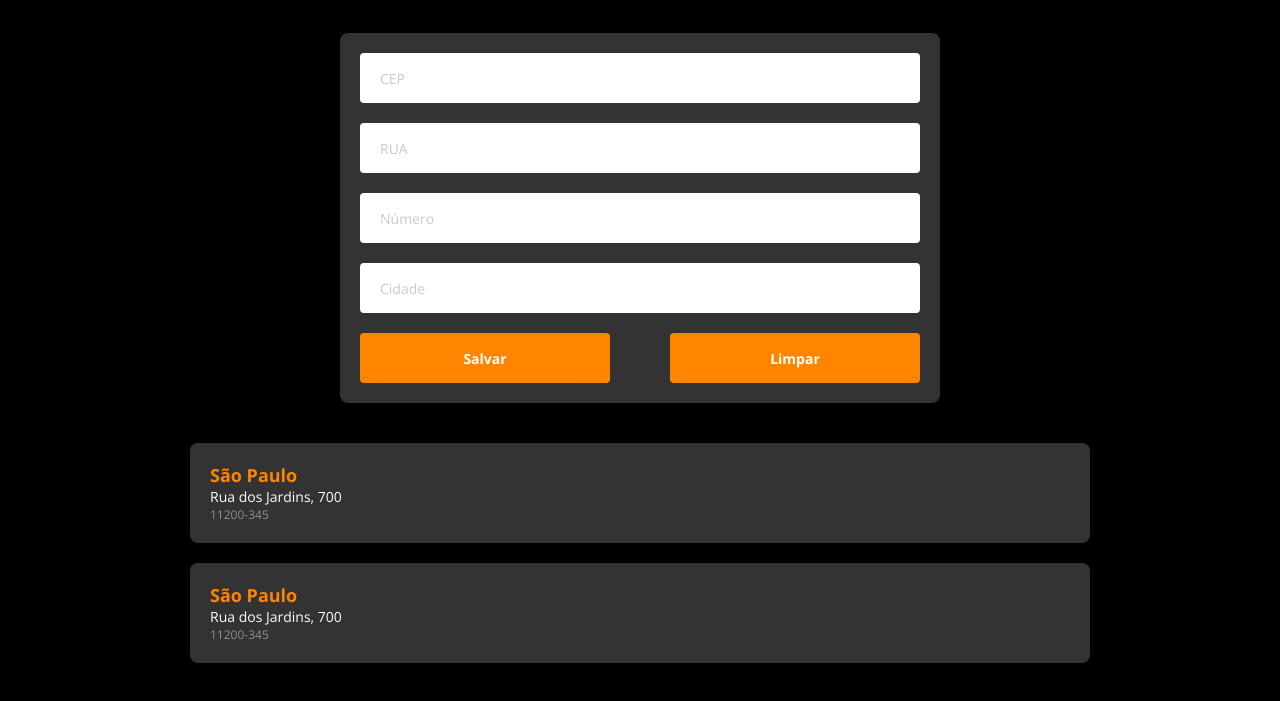
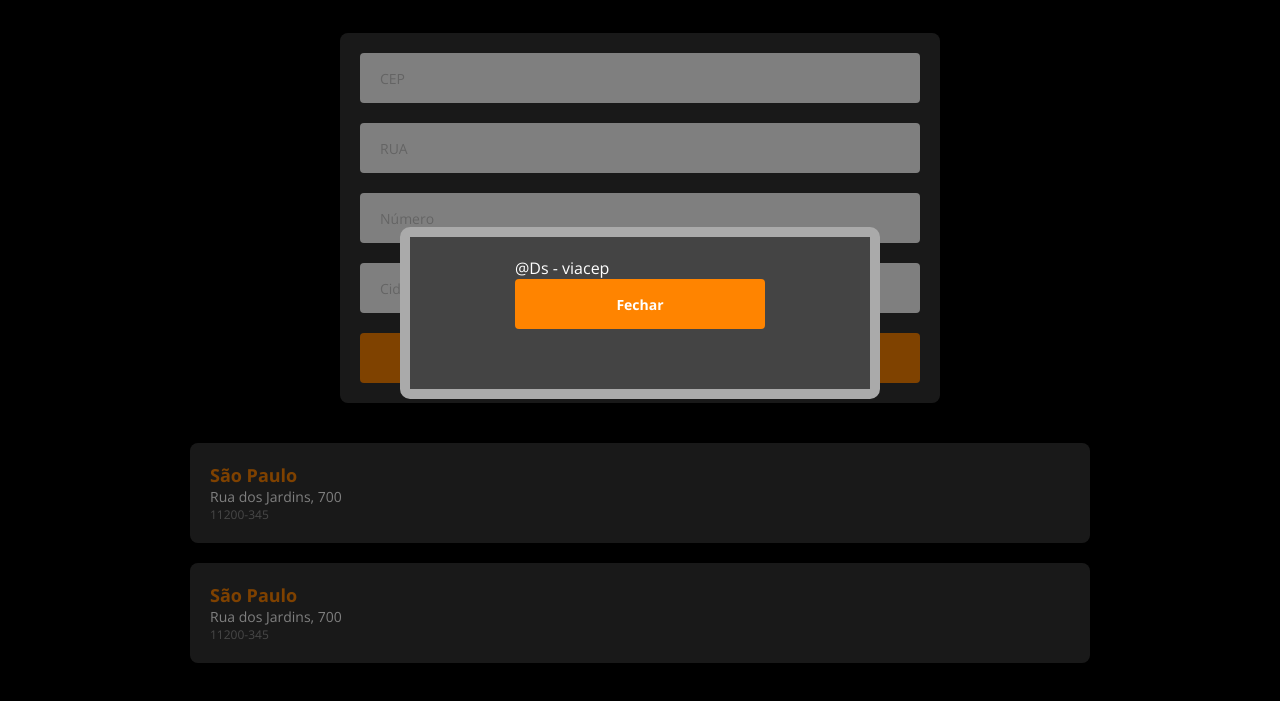
Before and after one commit to Mar-vin-bot/DS-ViaCep, a plain HTML site: page index.html in a window 1280 px wide. Shown: the part 87-788 px from the top of the page. Drawn offline with nearby package versions, Linux system fonts and the light colour scheme.

Commit message:
#F0593 07-19 Fazendo o layout do modal

```diff
--- /dev/null
+++ b/css/modal.css
@@ -0,0 +1,38 @@
+
+.modal-container{
+    position: fixed;
+    top: 0;
+    left: 0;
+    padding: 20px;
+    background-color: rgba(0, 0, 0, 0.5);
+    height: 100vh;
+    width: 100%;
+    z-index: 1;
+
+    display: none;
+
+}
+
+.modal-container.active{
+    display: flex;
+    justify-content: center;
+    align-items: center;
+
+}
+
+.modal-box{
+    width: 100%;
+    max-width: 480px;
+    background-color: #444;
+    padding: 20px;
+    border-radius: 10px;
+    border: 10px solid #aaa;
+    display: flex;
+    flex-direction: column;
+    align-items: center
+}
+
+.modal-content{
+    color:  #fff;
+    margin-bottom: 40px;
+}
--- a/css/styles.css
+++ b/css/styles.css
@@ -1,3 +1,5 @@
+@import 'modal.css';
+
 *{
     box-sizing: border-box;
     padding: 0;
--- a/index.html
+++ b/index.html
@@ -61,7 +61,16 @@
             </div>
         </section>
     </main>
-    <footer></footer>
+    <section id="modal-contact" class="modal-container active">
+        <div class="modal-box">
+            <div class="modal-content">
+                <p>@Ds - viacep </p>
+                <button class="btn">Fechar</button>
+            </div>
+
+        </div>
+    </section>
+
 
     <script type="module" src="js/dsViaCep.js"></script>
 </body>
```
